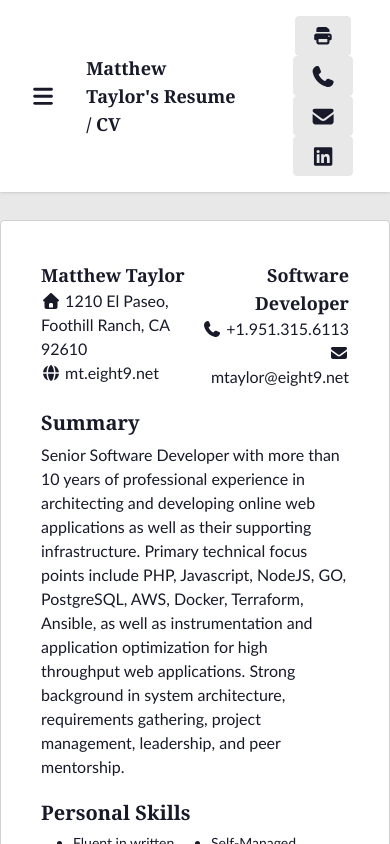
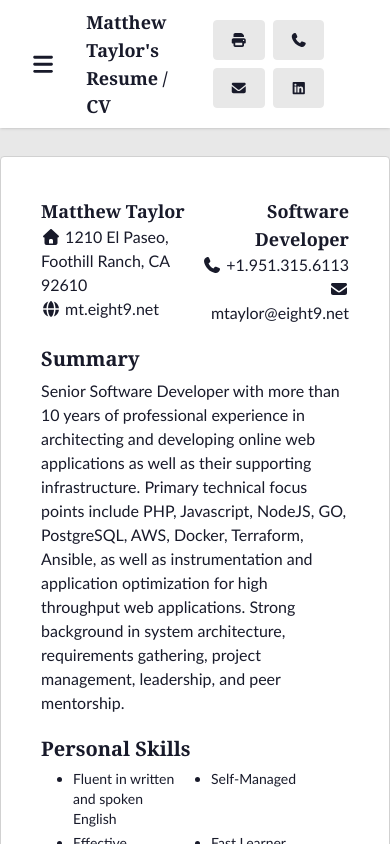
Before and after one commit to Twenty7/mt-resume, a Vue app: page / in a window 390 px wide. Shown: the top 844 px of the page. Built offline with nearby package versions, Linux system fonts and the light colour scheme; a web font is replaced by a local one.

Commit message:
Responsive adjustments to navigation and Contact Buttons

```diff
--- a/src/components/ContactMenu.vue
+++ b/src/components/ContactMenu.vue
@@ -1,9 +1,8 @@
 <script setup>
-// Header component
 const props = defineProps({
   classes: {
     type: String,
-    default: 'menu menu-horizontal gap-x-6 justify-center'
+    default: 'menu menu-horizontal gap-2 justify-right'
   },
   hover: {
     type: Boolean,
@@ -25,22 +24,22 @@ const print = () => {
   <ul :class="props.classes">
     <li>
       <button class="btn" @click="print()">
-        <font-awesome-icon :icon="['fa', 'print']" size="lg" />
+        <font-awesome-icon :icon="['fa', 'print']" />
       </button>
     </li>
     <li>
       <a href="tel:+19513156113" class="btn">
-        <FontAwesomeIcon :icon="['fa', 'phone']" size="xl" />
+        <FontAwesomeIcon :icon="['fa', 'phone']" />
       </a>
     </li>
     <li>
       <a href="mailto:mtaylor@eight9.net" class="btn">
-        <FontAwesomeIcon :icon="['fa', 'envelope']" size="xl" />
+        <FontAwesomeIcon :icon="['fa', 'envelope']" />
       </a>
     </li>
     <li>
       <a href="https://www.linkedin.com/in/mtaylor-twenty7/" class="btn">
-        <FontAwesomeIcon :icon="['fab', 'linkedin']" size="xl" />
+        <FontAwesomeIcon :icon="['fab', 'linkedin']" />
       </a>
     </li>
   </ul>
--- a/src/components/Header.vue
+++ b/src/components/Header.vue
@@ -9,7 +9,7 @@ import ContactMenu from './ContactMenu.vue';
 <template>
   <header class="header sticky top-0 z-50 print:hidden">
     <div class="navbar bg-base-100 shadow-sm">
-      <div class="navbar-start flex-2">
+      <div class="navbar-start flex-1">
         <div class="dropdown">
           <div tabindex="0" role="button" class="btn btn-lg btn-ghost lg:hidden">
             <font-awesome-icon :icon="['fa', 'bars']" size="lg" />
@@ -23,12 +23,14 @@ import ContactMenu from './ContactMenu.vue';
         </div>
       </div>
 
-      <div class="navbar-center hidden lg:flex flex-auto">
+      <div class="navbar-center hidden lg:flex flex-auto justify-center">
         <navigation-menu />
       </div>
 
       <div class="navbar-end ml-5 flex-1">
-        <contact-menu />
+        <contact-menu
+          classes="menu menu-horizontal gap-y-2 gap-x-2 md:gap-x-4 xl:gap-x-6 text-sm md:text-lg md:text-xl justify-right"
+        />
       </div>
     </div>
   </header>
--- a/src/components/NavigationMenu.vue
+++ b/src/components/NavigationMenu.vue
@@ -1,5 +1,4 @@
 <script setup>
-// Header component
 const props = defineProps({
   classes: {
     type: String,
```
